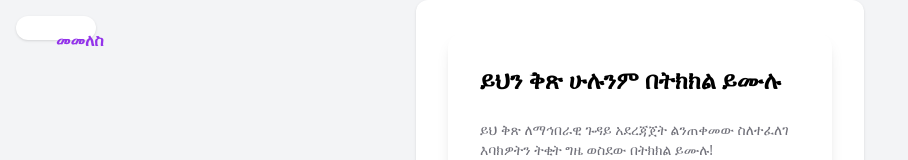
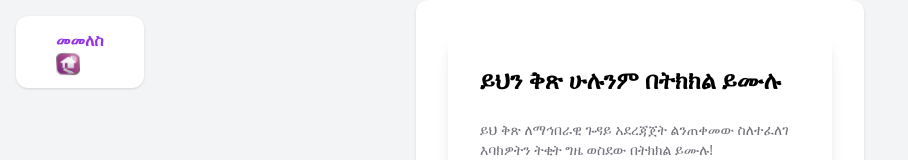
Before and after one commit to guzopayment/client, a React (Vite) app: page /questionnaire in a window 1280 px wide. Shown: the top 160 px of the page, without its empty margins (0-908 px from the left). Built offline with nearby package versions, Linux system fonts and the light colour scheme; no server answers.

Commit message:
update back to home button

```diff
--- a/src/pages/QuestionnaireForm.jsx
+++ b/src/pages/QuestionnaireForm.jsx
@@ -66,7 +66,7 @@ export default function QuestionnaireForm() {
     <div className="min-h-screen flex justify-center items-center bg-gray-100">
       <div className="text-center">
         <button
-          className=" absolute left-4 top-4 w-7 h-3  bg-white text-purple-600
+          className=" absolute left-4 top-4 min-w-fit h-auto bg-white text-purple-600
                     px-10 py-3 rounded-xl font-bold
                     shadow hover:scale-105 transition"
         >
```
